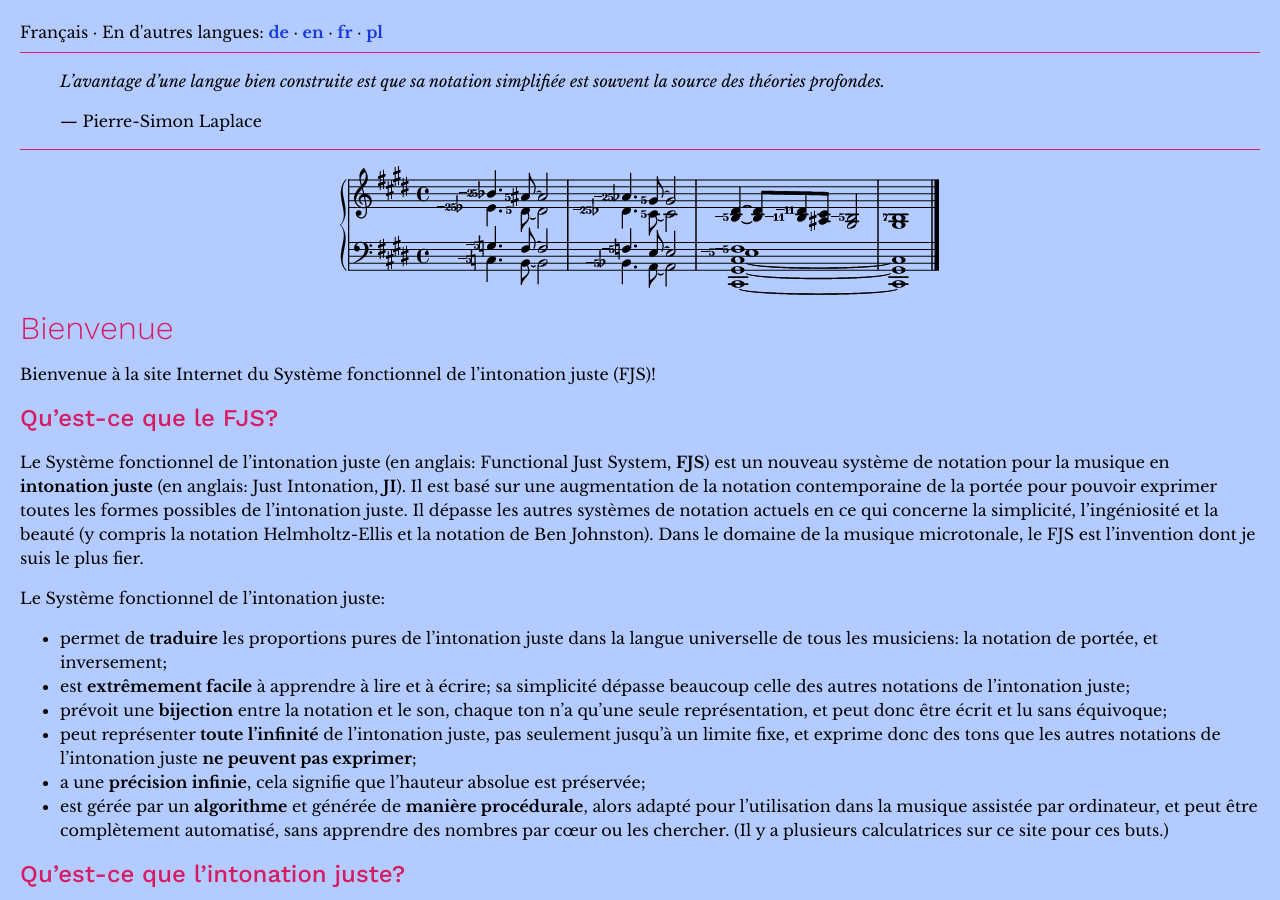
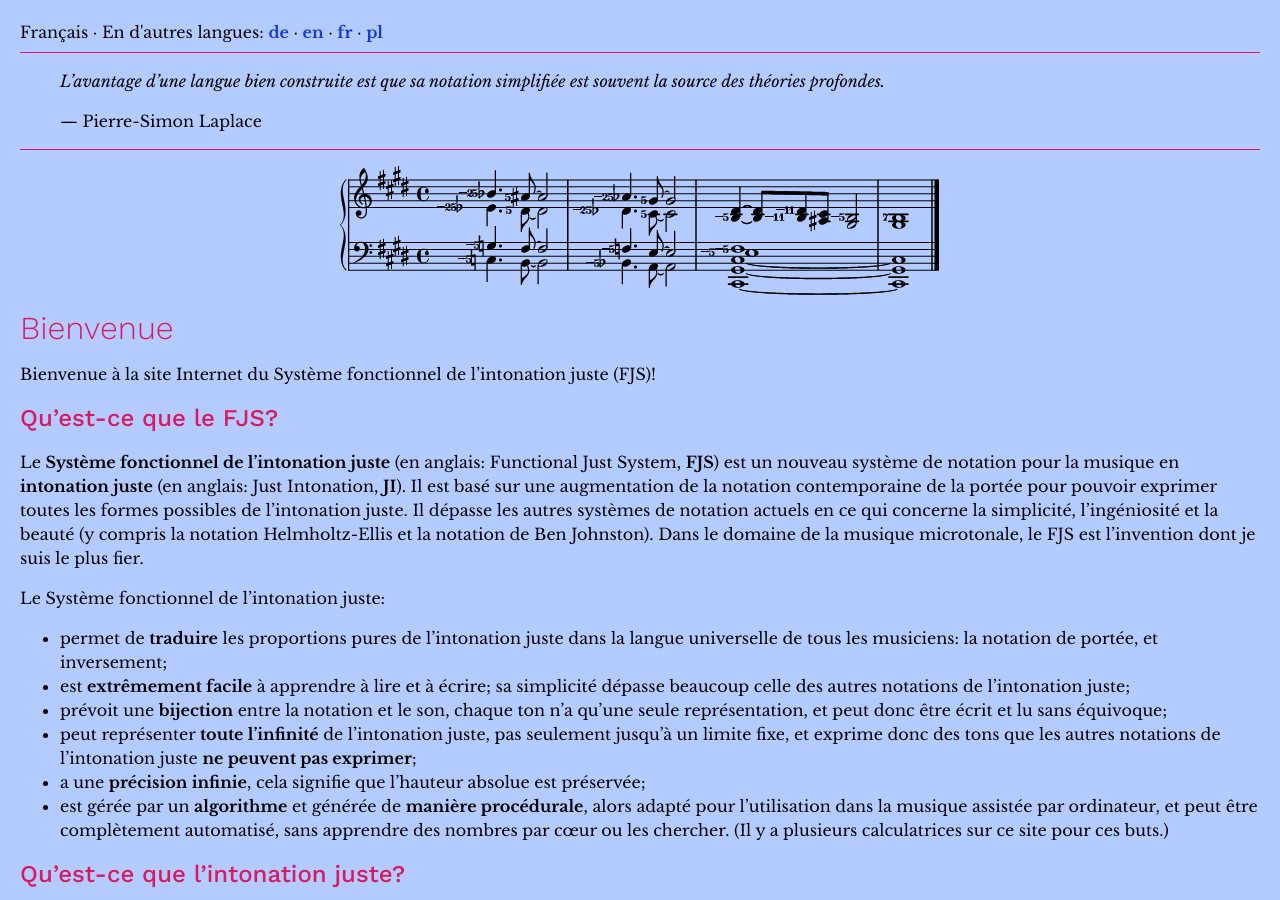
Before and after one commit to misotanni/misotanni.github.io, a Jekyll site: the page built from fjs/fr/index.md, in a window 1280 px wide and 900 px high. Built offline with Jekyll 4.4.1, drawn with Linux system fonts in a browser that asks for light colours; our own code applies the rules of GitHub Pages for plain Markdown files.

Commit message:
french FJS is not bold

```diff
--- a/fjs/fr/index.md
+++ b/fjs/fr/index.md
@@ -16,7 +16,7 @@ Bienvenue à la site Internet du Système fonctionnel de l'intonation juste (FJS
 
 ## Qu'est-ce que le FJS?
 
-Le Système fonctionnel de l'intonation juste (en anglais: Functional Just System, **FJS**) est un nouveau système de notation pour la musique en **intonation juste** (en anglais: Just Intonation, **JI**). Il est basé sur une augmentation de la notation contemporaine de la portée pour pouvoir exprimer toutes les formes possibles de l'intonation juste. Il dépasse les autres systèmes de notation actuels en ce qui concerne la simplicité, l'ingéniosité et la beauté (y compris la notation Helmholtz-Ellis et la notation de Ben Johnston). Dans le domaine de la musique microtonale, le FJS est l'invention dont je suis le plus fier.
+Le **Système fonctionnel de l'intonation juste** (en anglais: Functional Just System, **FJS**) est un nouveau système de notation pour la musique en **intonation juste** (en anglais: Just Intonation, **JI**). Il est basé sur une augmentation de la notation contemporaine de la portée pour pouvoir exprimer toutes les formes possibles de l'intonation juste. Il dépasse les autres systèmes de notation actuels en ce qui concerne la simplicité, l'ingéniosité et la beauté (y compris la notation Helmholtz-Ellis et la notation de Ben Johnston). Dans le domaine de la musique microtonale, le FJS est l'invention dont je suis le plus fier.
 
 Le Système fonctionnel de l'intonation juste:
 
```
